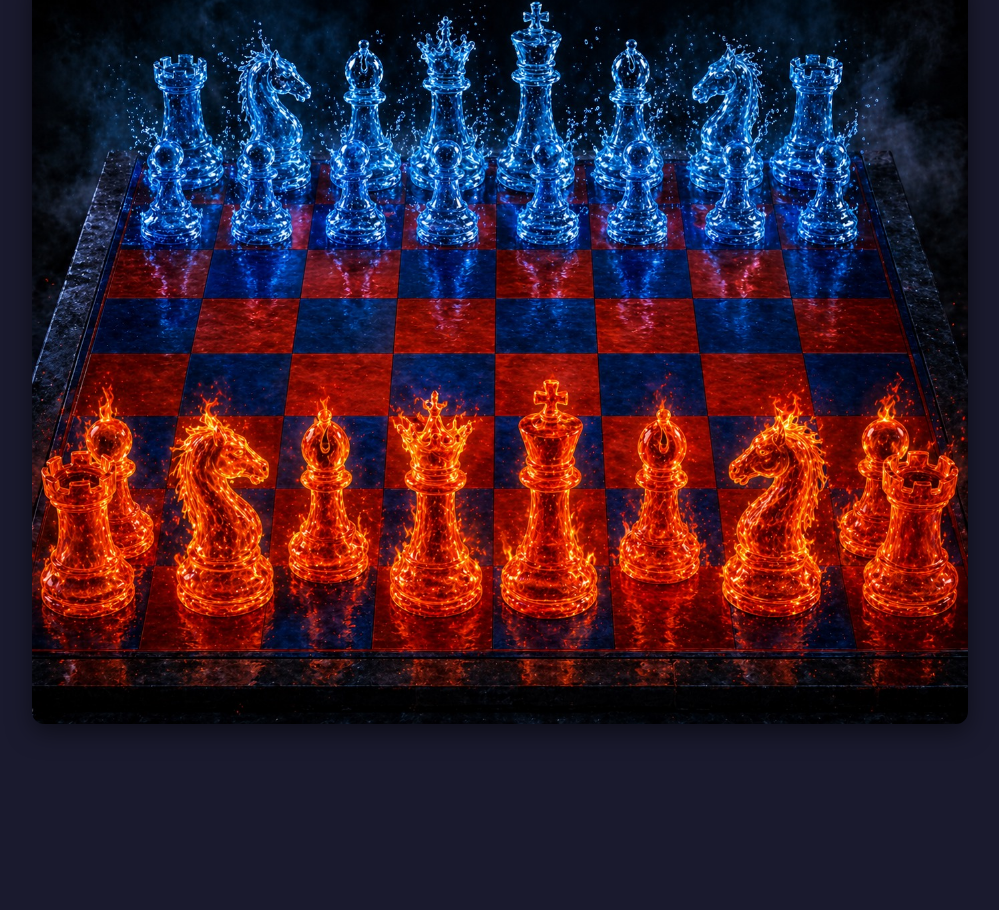
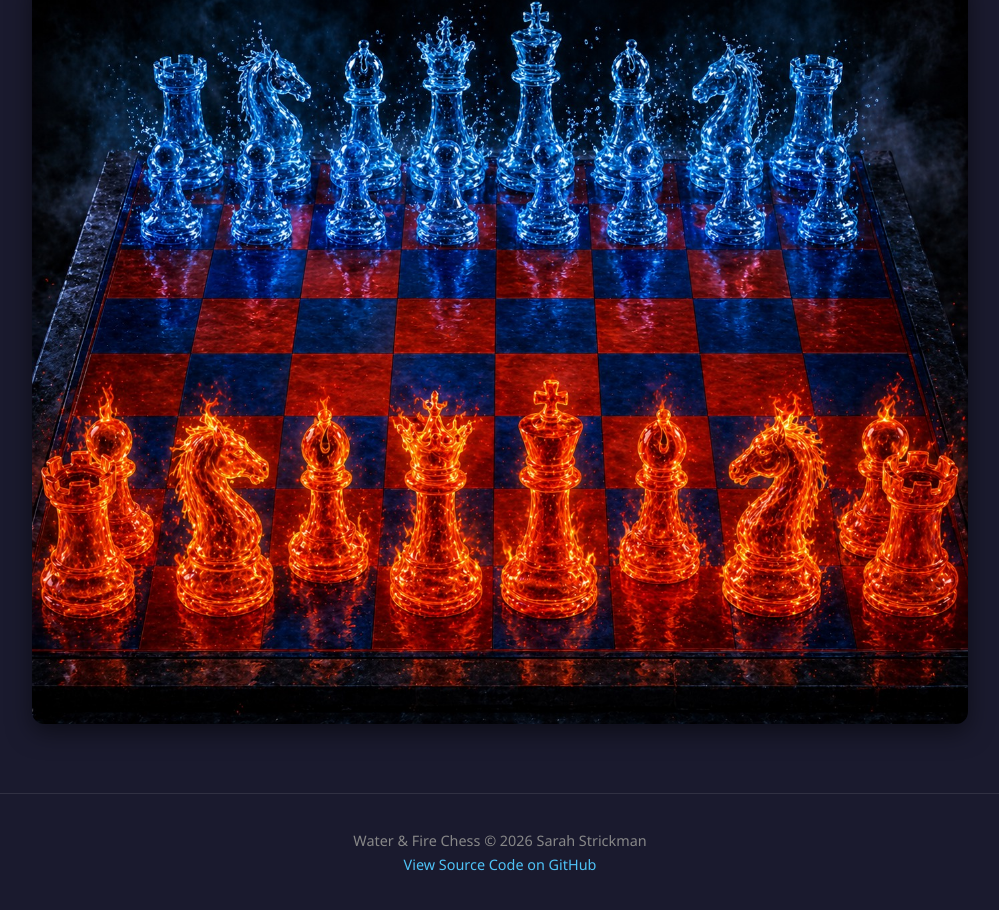
Before and after one commit to sarahstrickman/waterfirechess.github.io, a plain HTML site: page index.html in a window 1280 px wide. Shown: the part 334-1244 px from the top of the page, without its empty margins (140-1139 px from the left). Before the commit the page ends 1095 px from the top, so only its background shows below. Drawn offline with Linux system fonts and the light colour scheme.

Commit message:
footer and readme
Co-authored-by: Copilot <copilot@github.com>

```diff
--- a/index.html
+++ b/index.html
@@ -82,6 +82,11 @@
         </section>
     </main>
 
+    <footer>
+        <p>Water &amp; Fire Chess &copy; 2026 Sarah Strickman</p>
+        <p><a href="https://github.com/sarahstrickman/waterfirechess.github.io" target="_blank" rel="noopener noreferrer">View Source Code on GitHub</a></p>
+    </footer>
+
     <script src="script.js"></script>
 </body>
 </html>
--- a/styles.css
+++ b/styles.css
@@ -235,6 +235,28 @@ main {
     display: none;
 }
 
+footer {
+    text-align: center;
+    padding: 2rem;
+    margin-top: 2rem;
+    border-top: 1px solid rgba(255, 255, 255, 0.1);
+    color: #888;
+    font-size: 0.9rem;
+}
+
+footer p {
+    margin: 0.3rem 0;
+}
+
+footer a {
+    color: #4fc3f7;
+    text-decoration: none;
+}
+
+footer a:hover {
+    text-decoration: underline;
+}
+
 .pdf-container {
     background: #fff;
     border-radius: 8px;
```
